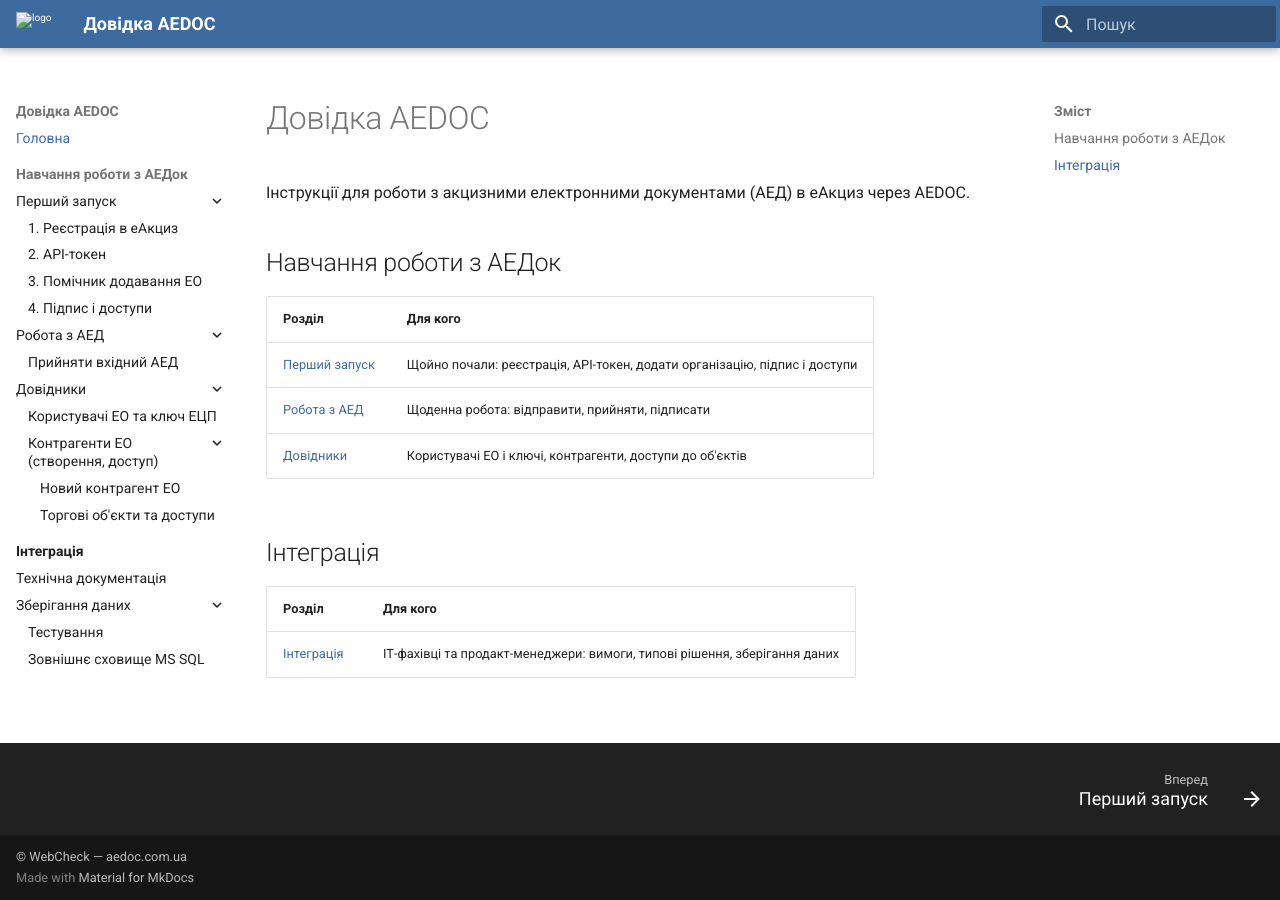
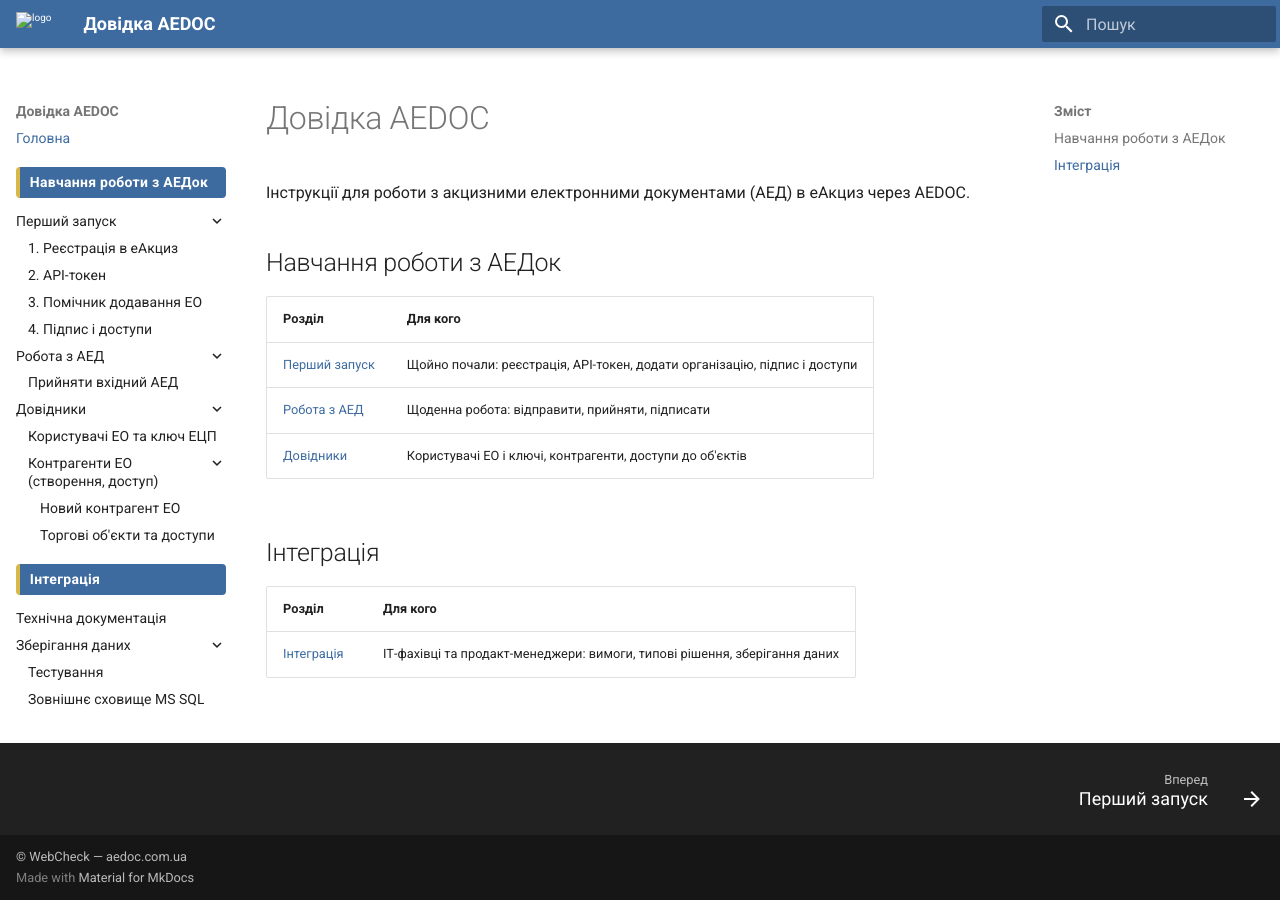
Before and after one commit to sukhenko/aedoc-docs, an MkDocs documentation site: the page built from docs/index.md, in a window 1280 px wide. Built offline with MkDocs 1.6.1 and Material for MkDocs 9.7.7, drawn with Linux system fonts in a browser that asks for light colours.

Commit message:
Меню: верхні розділи виділено синьою плашкою
Co-Authored-By: Claude Opus 5.5 <noreply@anthropic.com>
Claude-Session: https://claude.ai/code/session_0177sjggDQ9MXuFeJFH1q7HZ

```diff
--- a/docs/stylesheets/extra.css
+++ b/docs/stylesheets/extra.css
@@ -42,3 +42,10 @@
 .md-typeset .movecard-title{font-weight:700;margin:0 0 6px}
 .md-typeset .movecard-sub{font-size:.7rem;color:#6B7280;margin:0}
 @media (max-width:600px){.md-typeset .movegrid{grid-template-columns:1fr}}
+/* Ліве меню: верхні розділи (Навчання роботи з АЕДок, Інтеграція) — як заголовки груп */
+.md-nav--primary > .md-nav__list > .md-nav__item--section{margin-top:1.4em}
+.md-nav--primary > .md-nav__list > .md-nav__item--section > .md-nav__link{
+  display:flex;color:#fff!important;background:#3D6BA0;border-left:4px solid #D9B84A;
+  border-radius:4px;padding:.45em .7em;font-weight:700;font-size:.7rem;letter-spacing:.02em;margin-bottom:.4em}
+.md-nav--primary > .md-nav__list > .md-nav__item--section > .md-nav__link *{color:#fff!important}
+.md-nav--primary > .md-nav__list > .md-nav__item--section > .md-nav__link .md-nav__icon{display:none}
```
